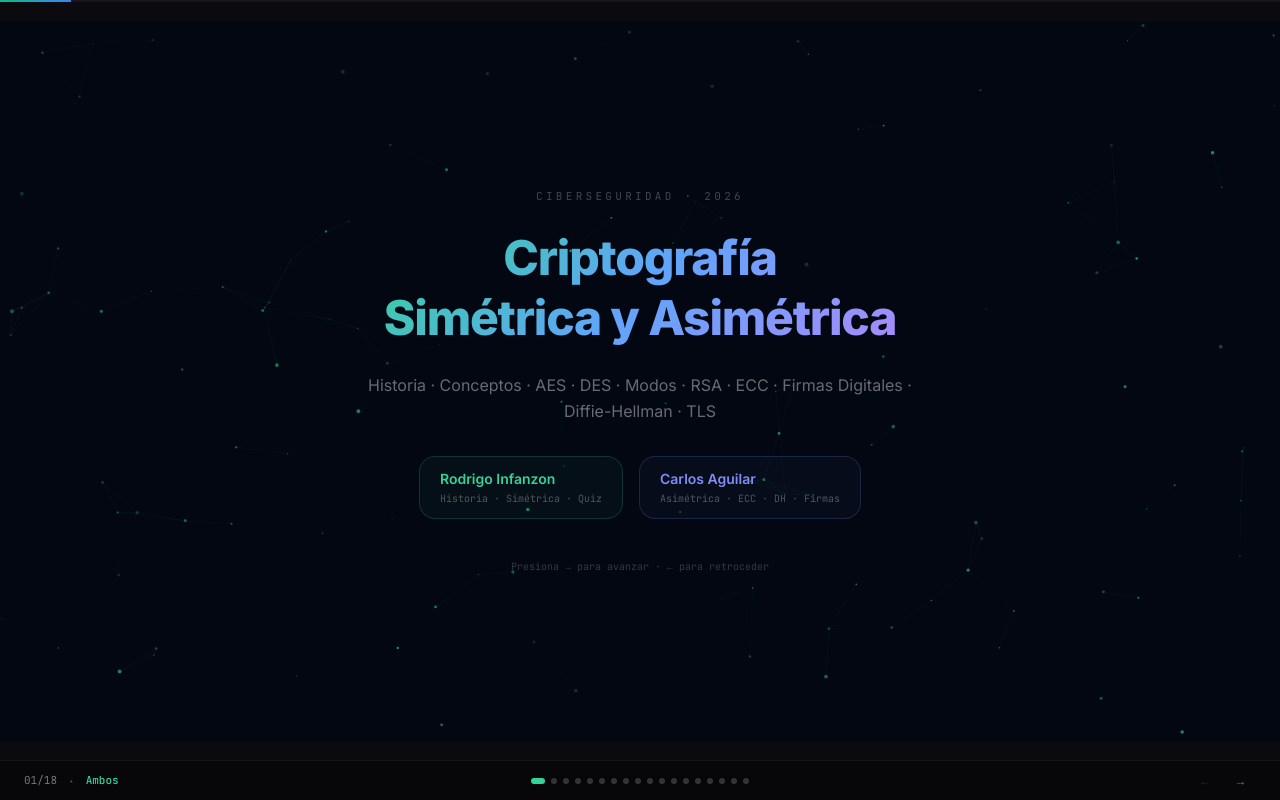
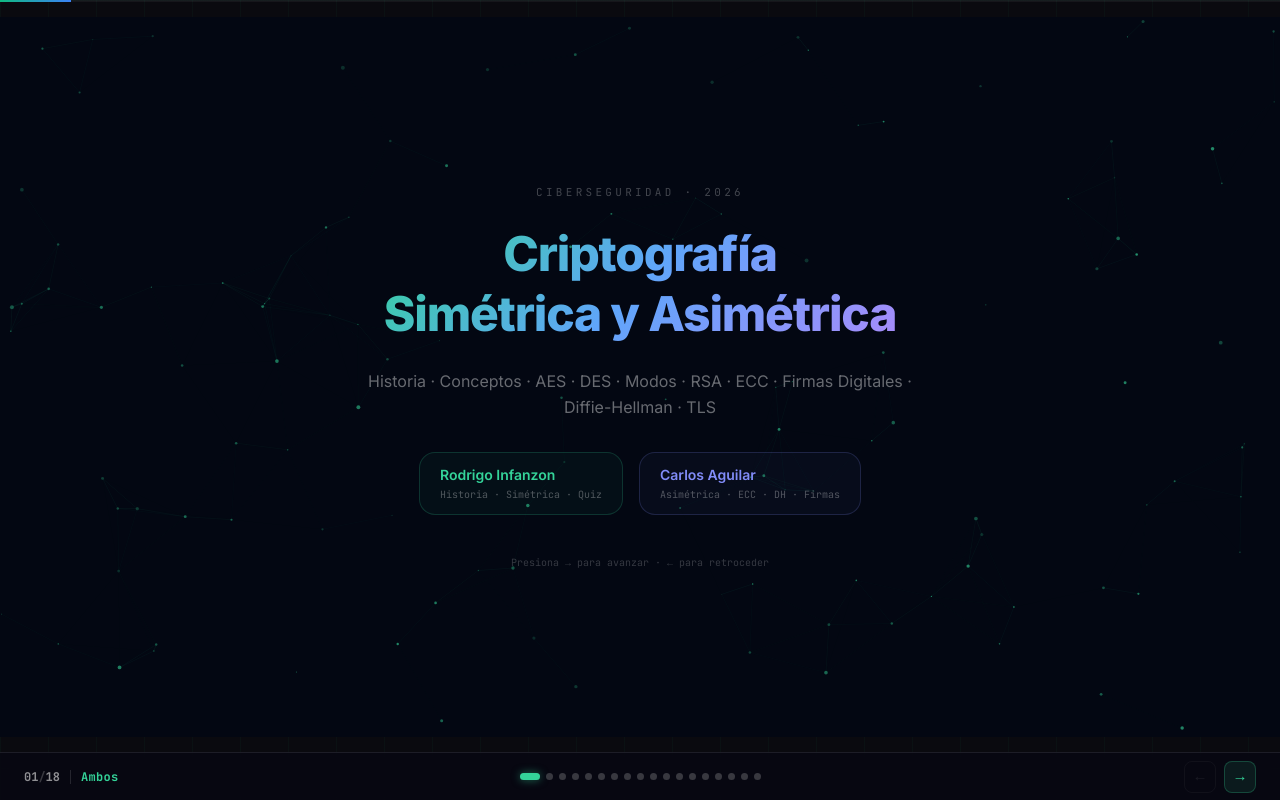
Before and after one commit to iamrodrigodev/diapositiva-ciberseguridad, a React (Vite) app: page / in a window 1280 px wide. Built offline with nearby package versions, Linux system fonts and the light colour scheme.

Commit message:
feat: v8

```diff
--- a/src/App.tsx
+++ b/src/App.tsx
@@ -68,9 +68,9 @@ export default function App() {
   const progress = ((current + 1) / SLIDES.length) * 100
 
   return (
-    <div className="h-dvh w-screen bg-[#0a0a0f] overflow-hidden flex flex-col select-none">
+    <div className="h-dvh w-screen overflow-hidden flex flex-col select-none bg-grid" style={{ backgroundColor: '#0a0a0f' }}>
       {/* Progress bar */}
-      <div className="relative h-[2px] bg-white/5 shrink-0">
+      <div className="relative h-0.5 bg-white/5 shrink-0">
         <motion.div
           className="absolute inset-y-0 left-0"
           style={{ background: 'linear-gradient(90deg, #10b981, #3b82f6)' }}
@@ -120,14 +120,29 @@ export default function App() {
       </div>
 
       {/* Bottom navigation */}
-      <div className="h-10 shrink-0 flex items-center justify-between px-6 border-t border-white/[0.06] bg-black/30">
+      <div
+        className="h-12 shrink-0 flex items-center justify-between px-6"
+        style={{
+          background: 'rgba(8,8,18,0.92)',
+          borderTop: '1px solid rgba(255,255,255,0.09)',
+          backdropFilter: 'blur(12px)',
+        }}
+      >
         {/* Left: counter + presenter */}
-        <div className="flex items-center gap-3 min-w-[100px]">
-          <span className="font-mono text-[11px] text-white/45">
-            {String(current + 1).padStart(2, '0')}/{String(SLIDES.length).padStart(2, '0')}
+        <div className="flex items-center gap-2.5 min-w-32.5">
+          <span
+            className="font-mono text-xs font-semibold tabular-nums"
+            style={{ color: 'rgba(255,255,255,0.55)' }}
+          >
+            {String(current + 1).padStart(2, '0')}
+            <span style={{ color: 'rgba(255,255,255,0.2)' }}>/</span>
+            {String(SLIDES.length).padStart(2, '0')}
           </span>
-          <span className="text-white/30">·</span>
-          <span className="font-mono text-[11px] font-medium" style={{ color }}>
+          <span style={{ width: 1, height: 14, background: 'rgba(255,255,255,0.12)', display: 'inline-block' }} />
+          <span
+            className="font-mono text-xs font-semibold tracking-wide"
+            style={{ color }}
+          >
             {slide.presenter}
           </span>
         </div>
@@ -138,29 +153,54 @@ export default function App() {
             <button
               key={i}
               onClick={() => goTo(i)}
-              className="rounded-full transition-all duration-300 hover:opacity-80"
+              aria-label={`Ir al slide ${i + 1}`}
+              className="cursor-pointer transition-all duration-300"
               style={{
-                width:      i === current ? '14px' : '6px',
-                height:     '6px',
-                background: i === current ? '#34d399' : 'rgba(255,255,255,0.18)',
+                width:      i === current ? '20px' : '7px',
+                height:     '7px',
+                borderRadius: '999px',
+                background: i === current ? color : 'rgba(255,255,255,0.2)',
+                boxShadow: i === current ? `0 0 8px ${color}80` : 'none',
               }}
             />
           ))}
         </div>
 
         {/* Right: arrow buttons */}
-        <div className="flex items-center gap-1 min-w-[100px] justify-end">
+        <div className="flex items-center gap-2 min-w-32.5 justify-end">
           <button
             onClick={() => navigate(-1)}
             disabled={current === 0}
-            className="px-3 py-1 font-mono text-xs text-white/45 hover:text-emerald-400 disabled:opacity-25 rounded hover:bg-white/5 transition-all"
+            aria-label="Slide anterior"
+            className="cursor-pointer disabled:cursor-default transition-all duration-200 flex items-center justify-center rounded-lg"
+            style={{
+              width: 32, height: 32,
+              background: current === 0 ? 'transparent' : 'rgba(255,255,255,0.05)',
+              border: '1px solid rgba(255,255,255,0.1)',
+              color: current === 0 ? 'rgba(255,255,255,0.2)' : 'rgba(255,255,255,0.65)',
+              fontSize: 15,
+              opacity: current === 0 ? 0.4 : 1,
+            }}
+            onMouseEnter={e => { if (current !== 0) (e.currentTarget as HTMLButtonElement).style.background = 'rgba(255,255,255,0.1)' }}
+            onMouseLeave={e => { if (current !== 0) (e.currentTarget as HTMLButtonElement).style.background = 'rgba(255,255,255,0.05)' }}
           >
             ←
           </button>
           <button
             onClick={() => navigate(1)}
             disabled={current === SLIDES.length - 1}
-            className="px-3 py-1 font-mono text-xs text-white/45 hover:text-emerald-400 disabled:opacity-25 rounded hover:bg-white/5 transition-all"
+            aria-label="Siguiente slide"
+            className="cursor-pointer disabled:cursor-default transition-all duration-200 flex items-center justify-center rounded-lg"
+            style={{
+              width: 32, height: 32,
+              background: current === SLIDES.length - 1 ? 'transparent' : `${color}18`,
+              border: `1px solid ${current === SLIDES.length - 1 ? 'rgba(255,255,255,0.1)' : color + '40'}`,
+              color: current === SLIDES.length - 1 ? 'rgba(255,255,255,0.2)' : color,
+              fontSize: 15,
+              opacity: current === SLIDES.length - 1 ? 0.4 : 1,
+            }}
+            onMouseEnter={e => { if (current !== SLIDES.length - 1) (e.currentTarget as HTMLButtonElement).style.background = `${color}30` }}
+            onMouseLeave={e => { if (current !== SLIDES.length - 1) (e.currentTarget as HTMLButtonElement).style.background = `${color}18` }}
           >
             →
           </button>
```
